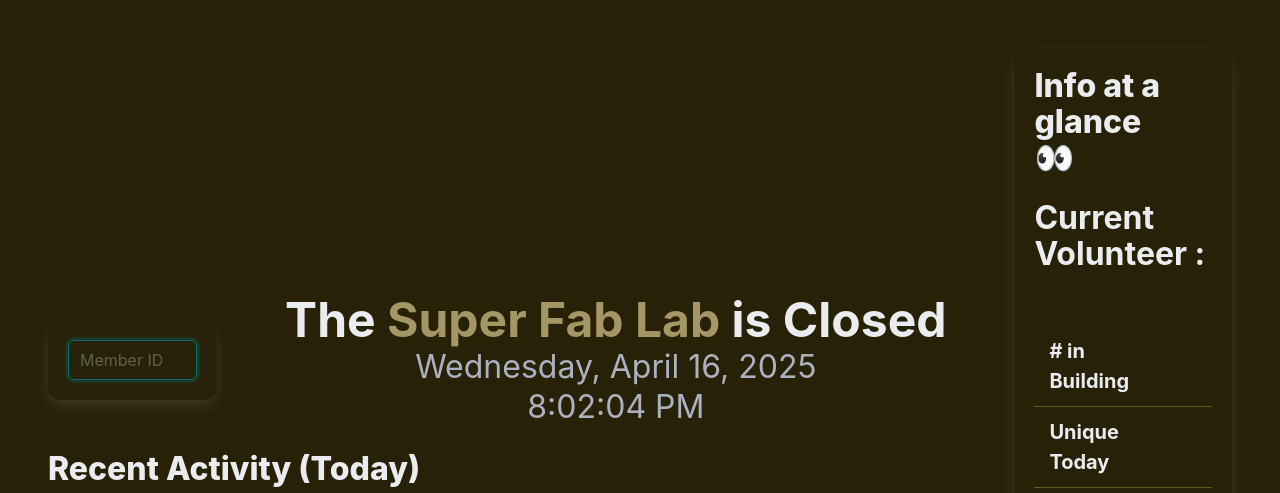
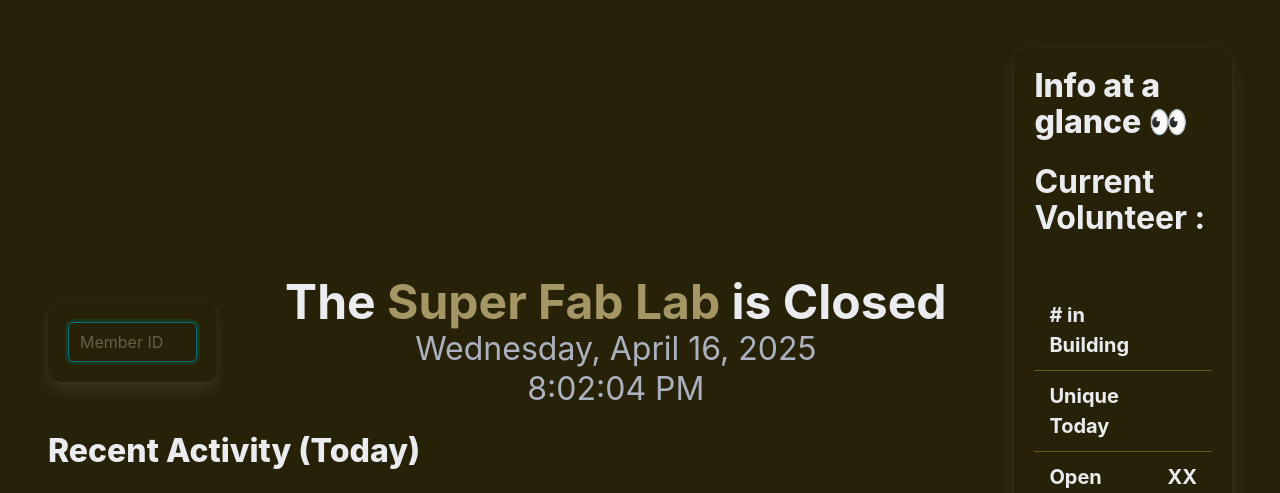
Before and after one commit to UNCCharlotteSuperFabLab/ManagmentSystem, a Django app: template superfablab/visit_tracking/templates/station.html in a window 1280 px wide. Shown: the top 493 px of the page. Run offline with Django 5.2, Linux system fonts and the light colour scheme; the template is opened without the code that fills it, so the values that code supplies are empty; parts of the project's set-up code (start-up, migrations or seed data) failed here and were passed over; some libraries are stand-ins or nearby versions.

Commit message:
Update station.html
removed newline character at eye emoji

```diff
--- a/superfablab/visit_tracking/templates/station.html
+++ b/superfablab/visit_tracking/templates/station.html
@@ -259,7 +259,7 @@
       </div>
       <div class="column is-one-fifth">
         <div class="box has-text-weight-bold is-size-5">
-          <h2 class="title">Info at a glance <p>&#128064;</p></h2>
+          <h2 class="title">Info at a glance &#128064;</h2>
           <h3 class="title has-text-weight-bold is-size-3"> Current {% if currentkeyholderorvolunter %} Keyholder {% else %} Volunteer {% endif %}: {{ keyholder_name }} </h3>
           <img src="{{ keyholder_img_url }}"/>
 
```
